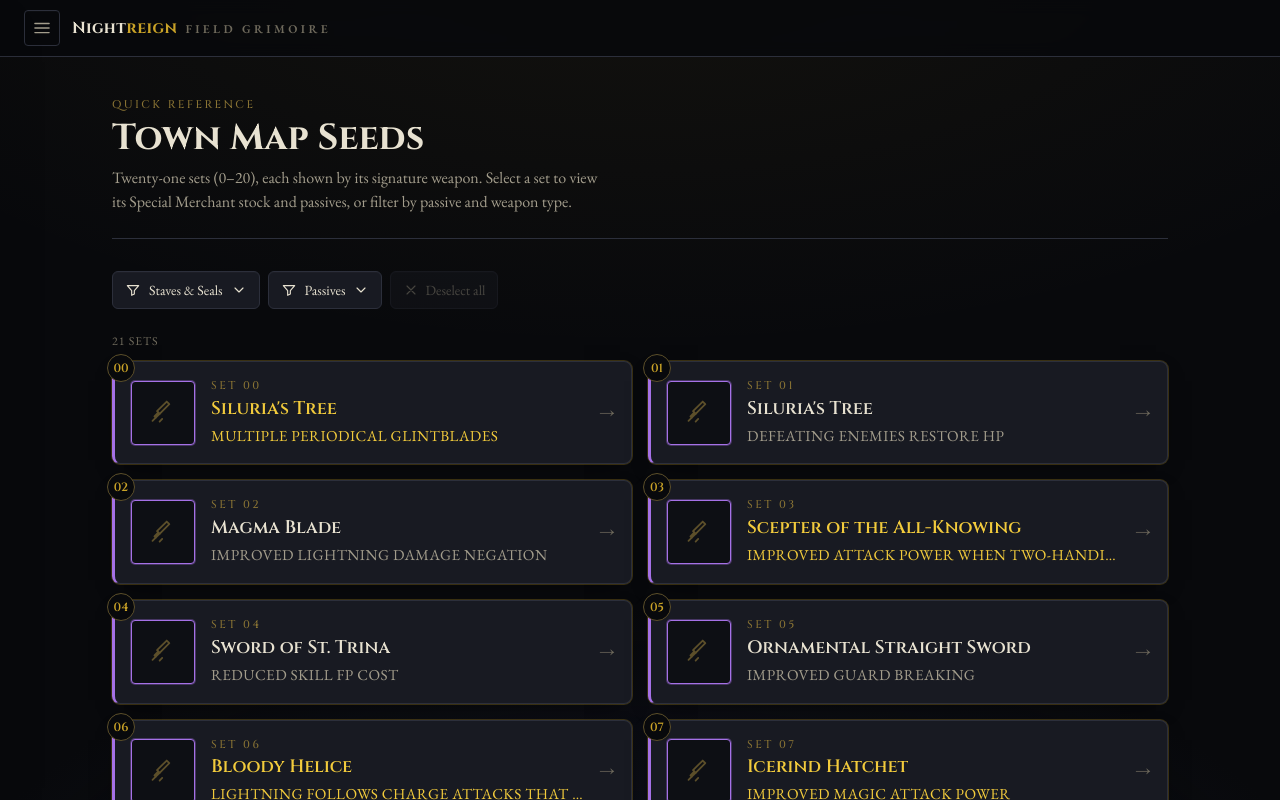
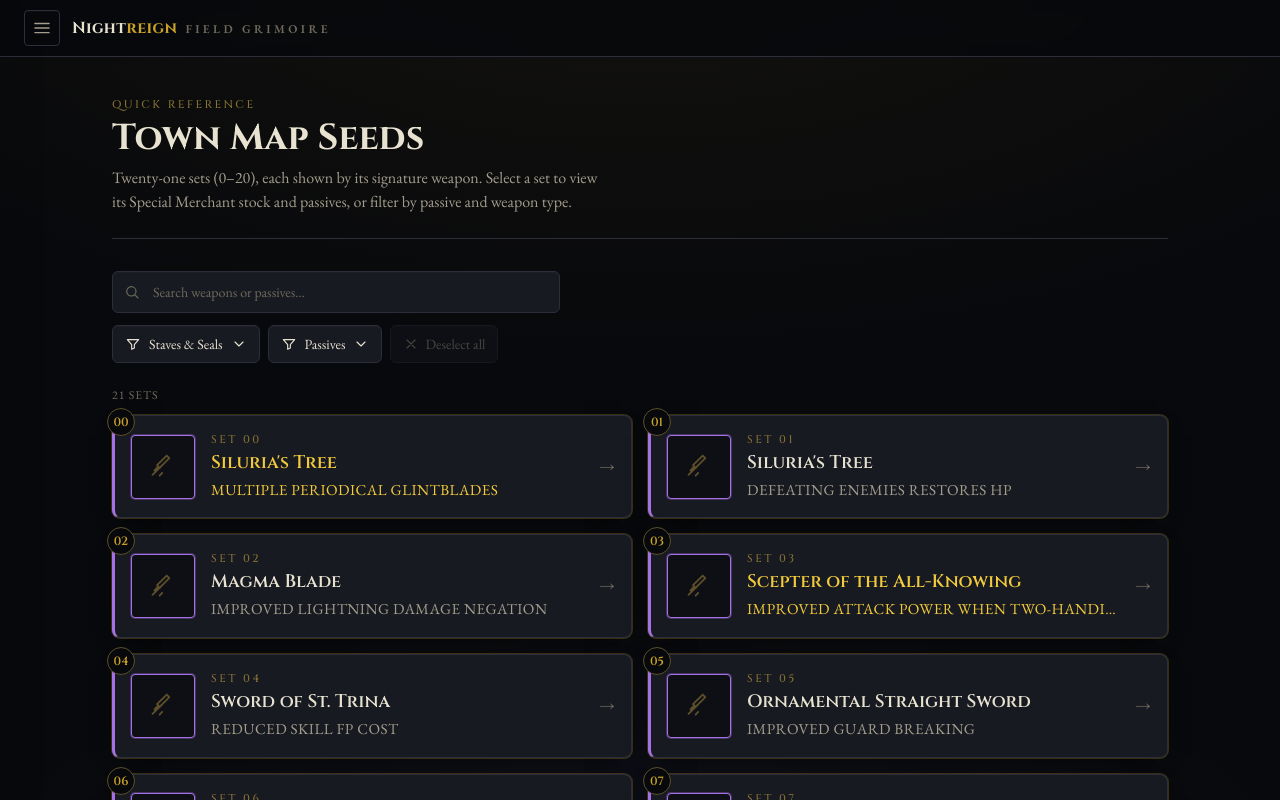
Before and after one commit to Tulun/nightreign, a Next.js app: page /town-map in a window 1280 px wide. Shown: the top 800 px of the page. Built offline with nearby package versions, Linux system fonts and the light colour scheme.

Commit message:
better filter feature
Signed-off-by: Jason Kiraly <jasonkiraly@Jasons-MacBook-Pro-2026.local>

```diff
--- a/src/components/FilteredSetGrid.tsx
+++ b/src/components/FilteredSetGrid.tsx
@@ -5,34 +5,37 @@
 import {
   buildFilterOptions,
   filterSets,
+  searchSets,
   type FilterOption,
   type WeaponSource,
 } from "@/lib/filters";
 import { SetCard } from "./SetCard";
 
-const STORAGE_KEY = "nr:townmap:filters";
+const FILTERS_KEY = "nr:townmap:filters";
+const SEARCH_KEY = "nr:townmap:search";
 
 type OpenMenu = "weapons" | "passives" | null;
 
 /**
- * The Town Map grid with two multiselect filter dropdowns on top — one for
- * specific staves/seals, one for passives — kept separate so the long passive
- * list doesn't crowd out the weapon picks. Sets matching ANY selected filter
- * are shown. The selection persists to localStorage across navigation/reloads.
+ * The Town Map grid with a search field plus two multiselect filter dropdowns —
+ * one for staves/seals, one for passives. The dropdowns combine with ANY (OR)
+ * semantics; the search then narrows that result by item name/passive. Both the
+ * selection and the query persist to localStorage across navigation/reloads.
  */
 export function FilteredSetGrid() {
   const { weapons, passives } = useMemo(() => buildFilterOptions(), []);
   const allOptions = useMemo(() => [...weapons, ...passives], [weapons, passives]);
 
   const [selected, setSelected] = useState<string[]>([]);
+  const [query, setQuery] = useState("");
   const [hydrated, setHydrated] = useState(false);
   const [openMenu, setOpenMenu] = useState<OpenMenu>(null);
 
-  // Restore the saved selection on mount (effect, to avoid hydration mismatch).
+  // Restore the saved selection + query on mount (effect, to avoid mismatch).
   useEffect(() => {
     const validKeys = new Set(allOptions.map((o) => o.key));
     try {
-      const raw = localStorage.getItem(STORAGE_KEY);
+      const raw = localStorage.getItem(FILTERS_KEY);
       const parsed = raw ? JSON.parse(raw) : null;
       if (Array.isArray(parsed)) {
         setSelected(parsed.filter((k) => typeof k === "string" && validKeys.has(k)));
@@ -40,23 +43,37 @@
     } catch {
       // ignore malformed/blocked storage
     }
+    try {
+      const q = localStorage.getItem(SEARCH_KEY);
+      if (typeof q === "string") setQuery(q);
+    } catch {
+      // ignore
+    }
     setHydrated(true);
   }, [allOptions]);
 
-  // Persist on change — only after hydration, so the initial empty state
-  // doesn't clobber a previously saved selection.
+  // Persist on change — only after hydration, so initial empty state doesn't
+  // clobber previously saved values.
   useEffect(() => {
     if (!hydrated) return;
     try {
-      localStorage.setItem(STORAGE_KEY, JSON.stringify(selected));
+      localStorage.setItem(FILTERS_KEY, JSON.stringify(selected));
     } catch {
-      // ignore storage failures (private mode, quota, etc.)
+      // ignore
     }
   }, [selected, hydrated]);
+  useEffect(() => {
+    if (!hydrated) return;
+    try {
+      localStorage.setItem(SEARCH_KEY, query);
+    } catch {
+      // ignore
+    }
+  }, [query, hydrated]);
 
   const visible = useMemo(
-    () => filterSets(sets, selected, allOptions),
-    [selected, allOptions],
+    () => searchSets(filterSets(sets, selected, allOptions), query),
+    [selected, allOptions, query],
   );
   const selectedOptions = useMemo(
     () => allOptions.filter((o) => selected.includes(o.key)),
@@ -69,8 +86,40 @@
   const countIn = (opts: FilterOption[]) =>
     opts.reduce((n, o) => (selected.includes(o.key) ? n + 1 : n), 0);
 
+  const searching = query.trim().length > 0;
+  const active = searching || selected.length > 0;
+
   return (
     <div>
+      {/* Search */}
+      <div className="relative mb-3 max-w-md">
+        <span
+          aria-hidden="true"
+          className="pointer-events-none absolute left-3 top-1/2 -translate-y-1/2 text-parchment-faint"
+        >
+          <SearchIcon />
+        </span>
+        <input
+          type="text"
+          value={query}
+          onChange={(e) => setQuery(e.target.value)}
+          placeholder="Search weapons or passives…"
+          aria-label="Search items and passives"
+          autoComplete="off"
+          className="frame w-full rounded-md bg-night-800 py-2.5 pl-10 pr-10 font-body text-sm text-parchment placeholder:text-parchment-faint focus:outline-none focus:ring-1 focus:ring-gold"
+        />
+        {searching && (
+          <button
+            type="button"
+            onClick={() => setQuery("")}
+            aria-label="Clear search"
+            className="absolute right-2.5 top-1/2 grid h-6 w-6 -translate-y-1/2 place-items-center rounded text-parchment-faint transition-colors hover:text-gold"
+          >
+            <CloseIcon />
+          </button>
+        )}
+      </div>
+
       {/* Filter controls */}
       <div className="mb-6 flex flex-wrap items-center gap-2">
         <FilterMenu
@@ -121,7 +170,7 @@
       {/* Result count */}
       <p className="mb-3 font-body text-xs uppercase tracking-[0.08em] text-parchment-faint">
         {visible.length} {visible.length === 1 ? "set" : "sets"}
-        {selected.length > 0 ? " matched" : ""}
+        {active ? " matched" : ""}
       </p>
 
       {/* Grid */}
@@ -133,7 +182,7 @@
         </div>
       ) : (
         <p className="rounded-md border border-night-600 bg-night-800/50 px-4 py-10 text-center font-body text-parchment-muted">
-          No sets match the selected filters.
+          No sets match the current search and filters.
         </p>
       )}
     </div>
@@ -235,6 +284,15 @@
   );
 }
 
+function SearchIcon() {
+  return (
+    <svg viewBox="0 0 24 24" className="h-4 w-4" fill="none" stroke="currentColor" strokeWidth="1.7" strokeLinecap="round" strokeLinejoin="round" aria-hidden="true">
+      <circle cx="11" cy="11" r="7" />
+      <path d="M21 21l-4.3-4.3" />
+    </svg>
+  );
+}
+
 function FilterIcon() {
   return (
     <svg viewBox="0 0 24 24" className="h-4 w-4" fill="none" stroke="currentColor" strokeWidth="1.7" strokeLinecap="round" strokeLinejoin="round" aria-hidden="true">
--- a/src/data/sets.ts
+++ b/src/data/sets.ts
@@ -67,7 +67,7 @@
       { name: "Iron Ball", passive: "Improved damage negation at full HP", tier: "blue" },
       { name: "Staff of the Guilty", passive: "Improved holy damage negation", tier: "blue" },
       { name: "Iron Roundshield", passive: "Improved sorceries", tier: "blue", highlighted: true },
-      { name: "Siluria's Tree", passive: "Defeating enemies restore HP", tier: "purple" },
+      { name: "Siluria's Tree", passive: "Defeating enemies restores HP", tier: "purple" },
     ],
   },
   {
@@ -182,7 +182,7 @@
       { name: "Ripple Crescent Halberd", passive: "Improved skill attack power", tier: "blue" },
       { name: "Full Moon Crossbow", passive: "Improved attack power at full HP", tier: "blue", highlighted: true },
       { name: "Hand Ballista", passive: "Improved holy damage negation", tier: "blue" },
-      { name: "Godslayer's Seal", passive: "Defeating enemies restore HP", tier: "blue" },
+      { name: "Godslayer's Seal", passive: "Defeating enemies restores HP", tier: "blue" },
       { name: "Cuckoo Greatshield", passive: "Magma surge sprint", tier: "blue" },
       { name: "Moonveil", passive: "Improved magic damage negation", tier: "purple" },
       { name: "Black Bow", passive: "Taking damage boosts damage negation", tier: "purple" },
--- a/src/lib/filters.ts
+++ b/src/lib/filters.ts
@@ -2,7 +2,7 @@
 import { sets } from "@/data/sets";
 
 // ─────────────────────────────────────────────────────────────────────────
-//  Set filtering for the Town Map grid.
+//  Town Map filtering + search.
 //
 //  Two independent filter groups, each in its own dropdown:
 //    - "weapon"  → a specific staff/seal by name. Every set carries some staff
@@ -11,8 +11,9 @@
 //                  and carries a `source` badge for where it shows up overall.
 //    - "passive" → a weapon passive. Matches across both merchants.
 //
-//  ANY (OR) semantics: a set shows if it satisfies at least one selected
-//  filter. With nothing selected, all show.
+//  Filters use ANY (OR) semantics: a set passes if it satisfies at least one
+//  selected filter. The free-text search (searchSets) then narrows that result
+//  to sets selling an item whose name/passive contains the query.
 // ─────────────────────────────────────────────────────────────────────────
 
 export type FilterKind = "weapon" | "passive";
@@ -147,3 +148,20 @@
   const selected = options.filter((o) => selectedKeys.includes(o.key));
   return setsList.filter((set) => selected.some((o) => setMatches(set, o)));
 }
+
+/**
+ * Free-text search: a set matches if any item it sells (in EITHER merchant)
+ * has a name or passive containing the query (case-insensitive). Covers weapon
+ * names, a set's purple signature item, and passive effects. Empty → all.
+ */
+export function searchSets(setsList: MerchantSet[], query: string): MerchantSet[] {
+  const needle = query.trim().toLowerCase();
+  if (!needle) return setsList;
+  return setsList.filter((set) =>
+    allEntries(set).some(
+      (e) =>
+        e.name.toLowerCase().includes(needle) ||
+        e.passive.toLowerCase().includes(needle),
+    ),
+  );
+}
```
Also changed, not shown: 1 other file (tests, documents, lock files or other folders).
